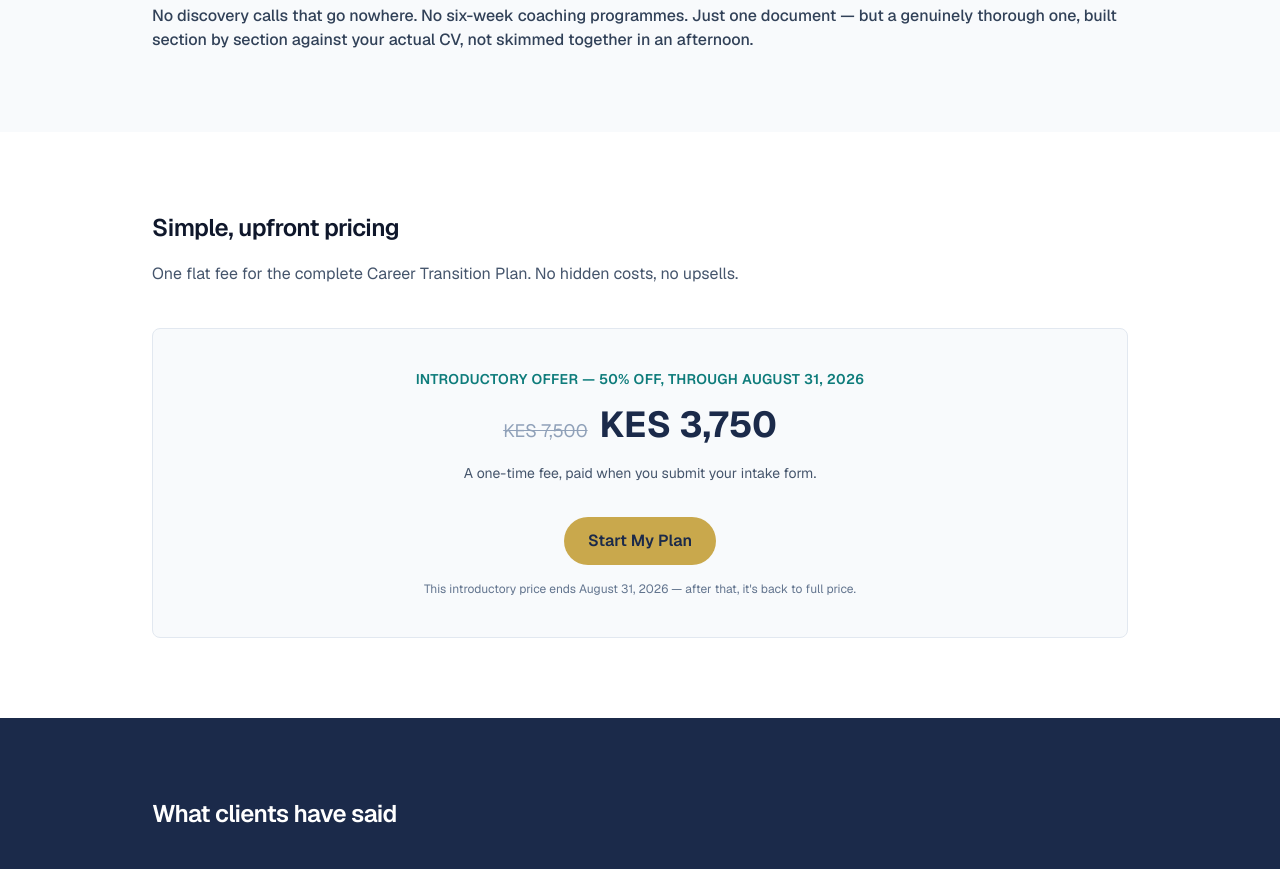
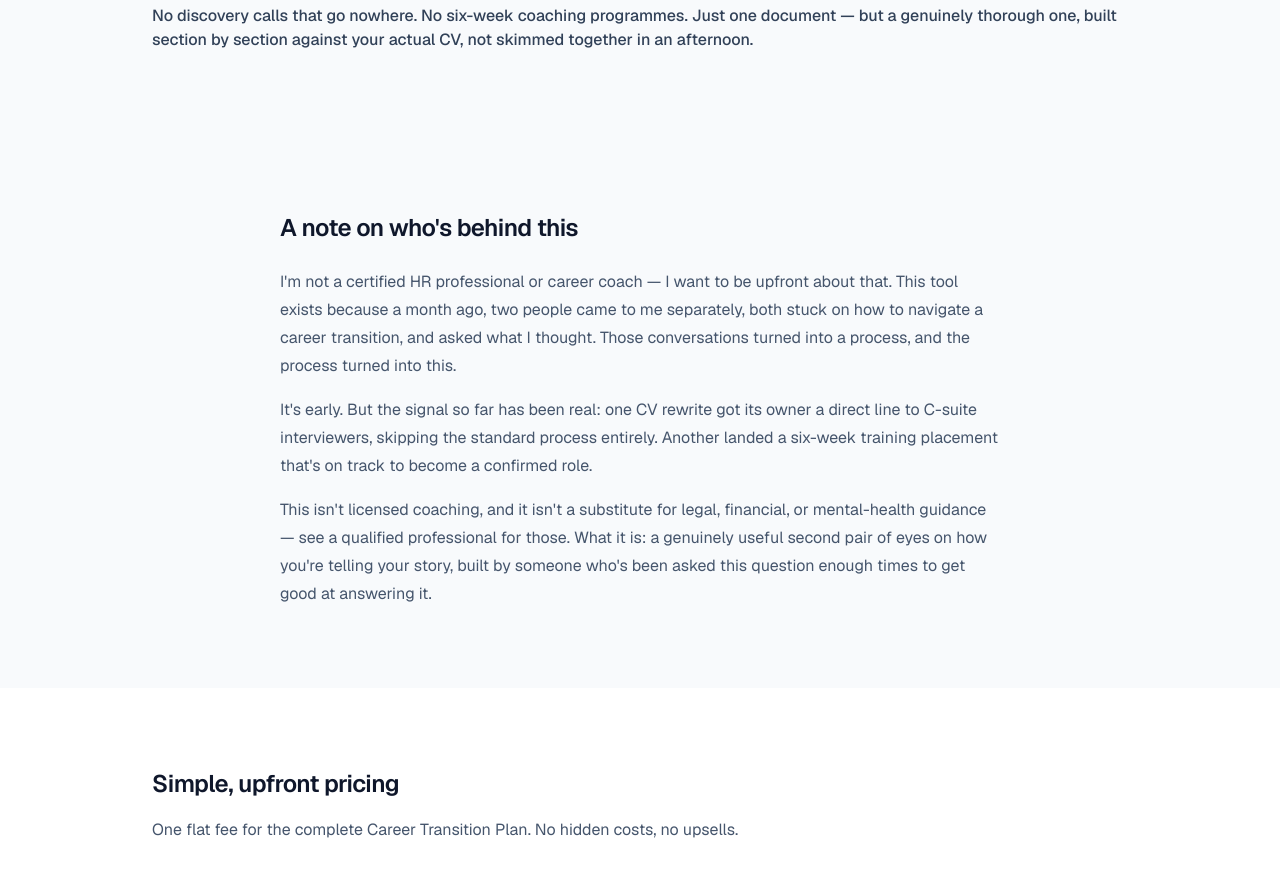
Before and after one commit to ericgitonga/career-transition, a Next.js app in the folder landing/: page / in a window 1280 px wide. Shown: the part 3540-4409 px from the top of the page. Built offline with nearby package versions, Linux system fonts and the light colour scheme.

Commit message:
Add founder credibility/disclaimer section to landing page
Closes #77

```diff
--- a/landing/src/app/page.tsx
+++ b/landing/src/app/page.tsx
@@ -286,6 +286,34 @@ export default function Home() {
         </div>
       </section>
 
+      <section id="about" className="bg-slate-50">
+        <div className="mx-auto max-w-3xl px-6 py-20">
+          <h2 className="text-2xl font-semibold tracking-tight text-slate-900">
+            A note on who&apos;s behind this
+          </h2>
+          <p className="mt-6 text-base leading-7 text-slate-600">
+            I&apos;m not a certified HR professional or career coach — I want to be upfront
+            about that. This tool exists because a month ago, two people came to me
+            separately, both stuck on how to navigate a career transition, and asked what I
+            thought. Those conversations turned into a process, and the process turned into
+            this.
+          </p>
+          <p className="mt-4 text-base leading-7 text-slate-600">
+            It&apos;s early. But the signal so far has been real: one CV rewrite got its
+            owner a direct line to C-suite interviewers, skipping the standard process
+            entirely. Another landed a six-week training placement that&apos;s on track to
+            become a confirmed role.
+          </p>
+          <p className="mt-4 text-base leading-7 text-slate-600">
+            This isn&apos;t licensed coaching, and it isn&apos;t a substitute for legal,
+            financial, or mental-health guidance — see a qualified professional for those.
+            What it is: a genuinely useful second pair of eyes on how you&apos;re telling
+            your story, built by someone who&apos;s been asked this question enough times to
+            get good at answering it.
+          </p>
+        </div>
+      </section>
+
       <section id="pricing" className="bg-white">
         <div className="mx-auto max-w-5xl px-6 py-20">
           <h2 className="text-2xl font-semibold tracking-tight text-slate-900">
```
